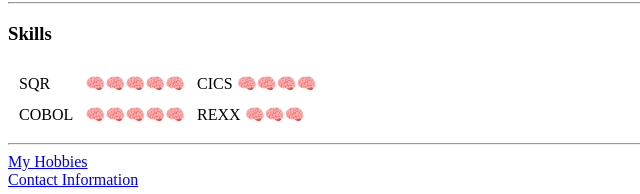
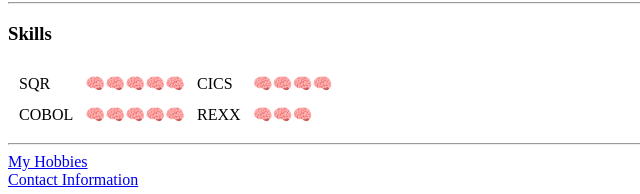
Before and after one commit to MiGoJoe/cv, a plain HTML site: page index.html in a window 1280 px wide. Shown: the part 641-835 px from the top of the page, 0-640 px from the left. Drawn offline with Linux system fonts and the light colour scheme.

Commit message:
Add files via upload

```diff
--- a/index.html
+++ b/index.html
@@ -61,10 +61,10 @@
 
     <tbody>
       <tr>
-          <td>SQR</td>  <td>🧠🧠🧠🧠🧠</td> <td>CICS 🧠🧠🧠🧠</td>
+          <td>SQR</td> <td>🧠🧠🧠🧠🧠</td> <td>CICS</td> <td>🧠🧠🧠🧠</td>
       </tr>
       <tr>
-          <td>COBOL</td> <td>🧠🧠🧠🧠🧠</td> <td>REXX 🧠🧠🧠</td>
+          <td>COBOL</td> <td>🧠🧠🧠🧠🧠</td> <td>REXX</td> <td> 🧠🧠🧠</td>
       </tr>
     </tbody>
 
```
